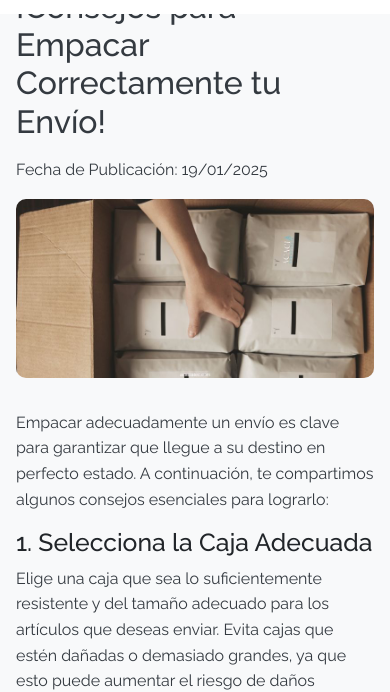
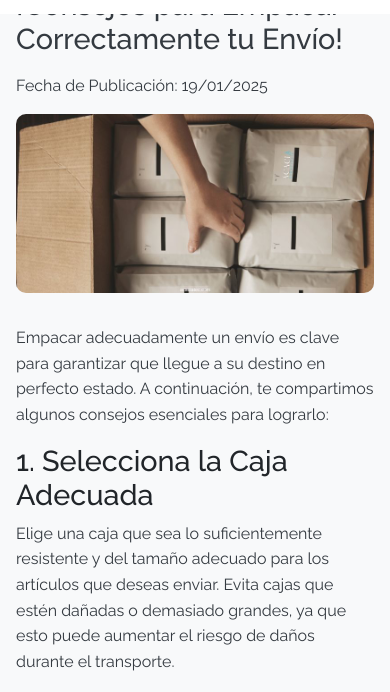
Before and after one commit to AngelDev1902/SitioLAC, a plain HTML site: page blog1.html in a window 390 px wide. Shown: the part 155-847 px from the top of the page. Drawn offline with nearby package versions, Linux system fonts and the light colour scheme.

Commit message:
corrigiendo titulos

```diff
--- a/src/css/header.css
+++ b/src/css/header.css
@@ -177,4 +177,17 @@ nav .logo img {
         font-size: 2rem;
         color: rgb(50, 50, 50);
     }
+
+    h2 {
+        font-size: 1.8rem !important;
+    }
+
+    h3 {
+        font-size: 1.8rem !important;
+    }
+
+    h1 {
+        font-size: 1.8rem     !important;
+    }
+
 }
```
